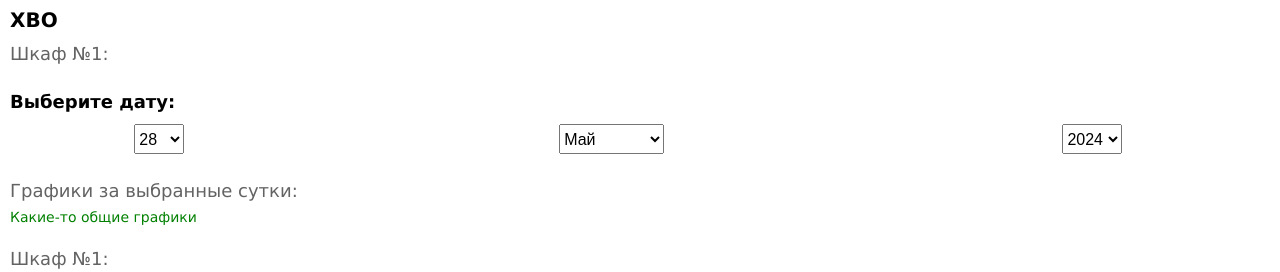
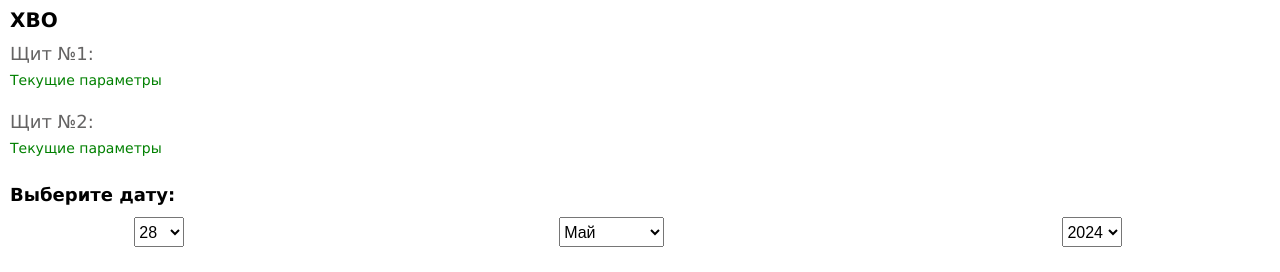
Before and after one commit to kaskad-saim/main-server, a plain HTML site: page kaskad/production/utvh/HVO/hvo.htm in a window 1280 px wide. Shown: the top 272 px of the page. Drawn offline with Linux system fonts and the light colour scheme.

Commit message:
add hvo template

```diff
--- a/kaskad/production/utvh/HVO/hvo.htm
+++ b/kaskad/production/utvh/HVO/hvo.htm
@@ -15,11 +15,20 @@
 	<div class="page-sidebar" id="pageNav">
 		<h2 class="page-sidebar__title">ХВО</h2>
 		<div class="page-sidebar__box">
-			<span class="page-sidebar__span">Шкаф №1: </span>
+			<span class="page-sidebar__span">Щит №1: </span>
+			<a class="page-sidebar__link"
+				href="http://Techsite6/kaskad/Web_Clnt.dll/ShowPage?production/utvh/hvo/currentParam-shkaf1.htm"
+				target="FrD">Текущие параметры </a>
 			<!-- <a class="page-sidebar__link"
-				href="http://Techsite6/kaskad/Web_Clnt.dll/ShowPage?production/utvh/kotelnaya/currentParam-kotel1.htm"
+				href="http://Techsite6/kaskad/Web_Clnt.dll/ShowPage?production/utvh/kotelnaya/mnemo-kotel1.htm"
+				target="FrD">Мнемосхема</a> -->
+		</div>
+		<div class="page-sidebar__box">
+			<span class="page-sidebar__span">Щит №2: </span>
+			<a class="page-sidebar__link"
+				href="http://Techsite6/kaskad/Web_Clnt.dll/ShowPage?production/utvh/hvo/currentParam-shkaf2.htm"
 				target="FrD">Текущие параметры </a>
-			<a class="page-sidebar__link"
+			<!-- <a class="page-sidebar__link"
 				href="http://Techsite6/kaskad/Web_Clnt.dll/ShowPage?production/utvh/kotelnaya/mnemo-kotel1.htm"
 				target="FrD">Мнемосхема</a> -->
 		</div>
@@ -93,7 +102,7 @@
 		</div>
 
 		<div class="page-sidebar__box">
-			<span class="page-sidebar__span">Шкаф №1:</span>
+			<span class="page-sidebar__span">Щкаф №1:</span>
 			<a class="page-sidebar__link hvo-graphic-js" href="#"> Какой-то график у шкафа</a>
 		</div>
 
```
Also changed, not shown: kaskad/index.htm (+0 -4 lines), 1 other file.
